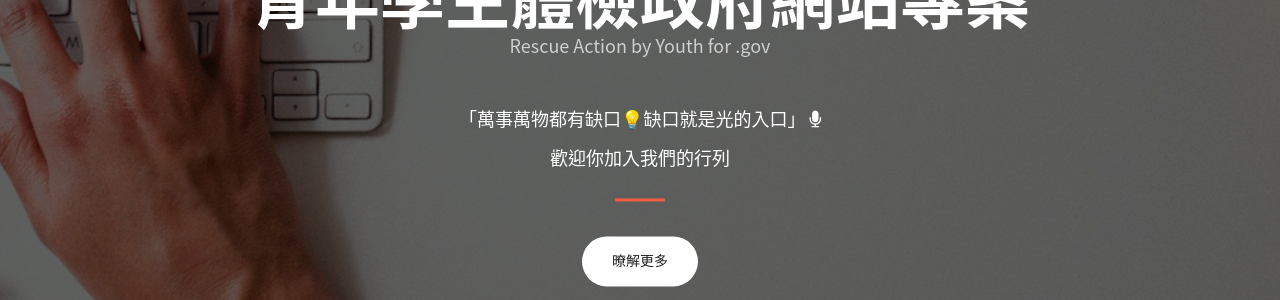
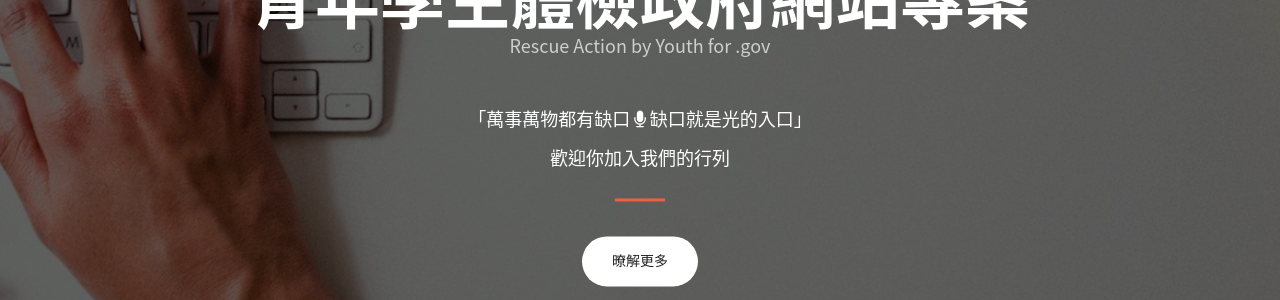
Before and after one commit to PDIS/ray2018, a Jekyll site: the page built from docs/index.html, in a window 1280 px wide and 900 px high. Shown: the part 284-584 px from the top of the window. Built offline with Jekyll 4.4.1, drawn with Linux system fonts in a browser that asks for light colours.

Commit message:
* Move microphone to middle

```diff
--- a/docs/_includes/header.html
+++ b/docs/_includes/header.html
@@ -3,10 +3,9 @@
         <div class="header-content-inner">
             <h1>青年學生體檢政府網站專案</h1>
             <p>Rescue Action by Youth for .gov</p>
-            <h4 id="slogan">「萬事萬物都有缺口💡缺口就是光的入口」
-                <span onclick="au_say.play()" style="cursor: pointer;">
+            <h4 id="slogan">「萬事萬物都有缺口<span onclick="au_say.play()" style="cursor: pointer;">
                     <i class="heart fa fa-microphone" aria-hidden="true"></i>
-                </span>
+                </span>缺口就是光的入口」
                 <br><br>歡迎你加入我們的行列 </h4>
             <hr>
             <a href="#services" class="btn btn-default btn-xl page-scroll">暸解更多</a>
```
